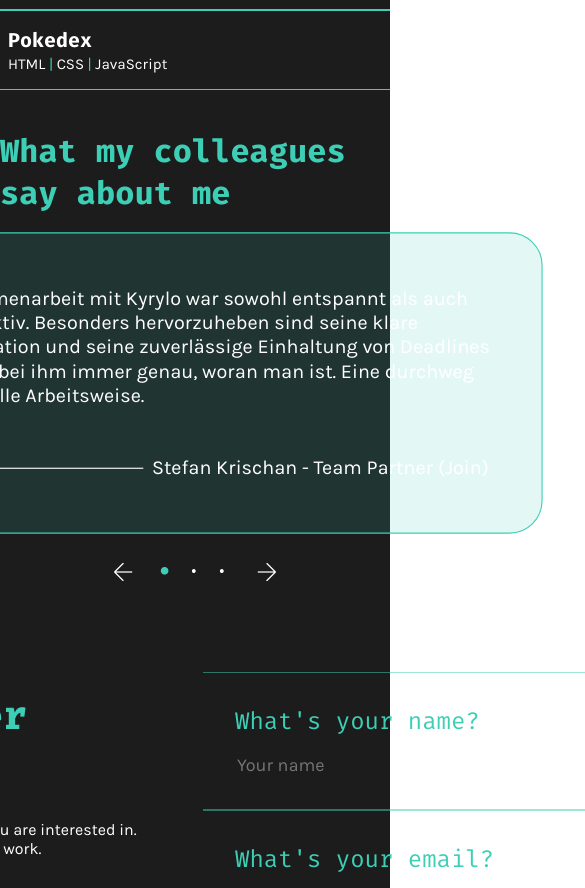
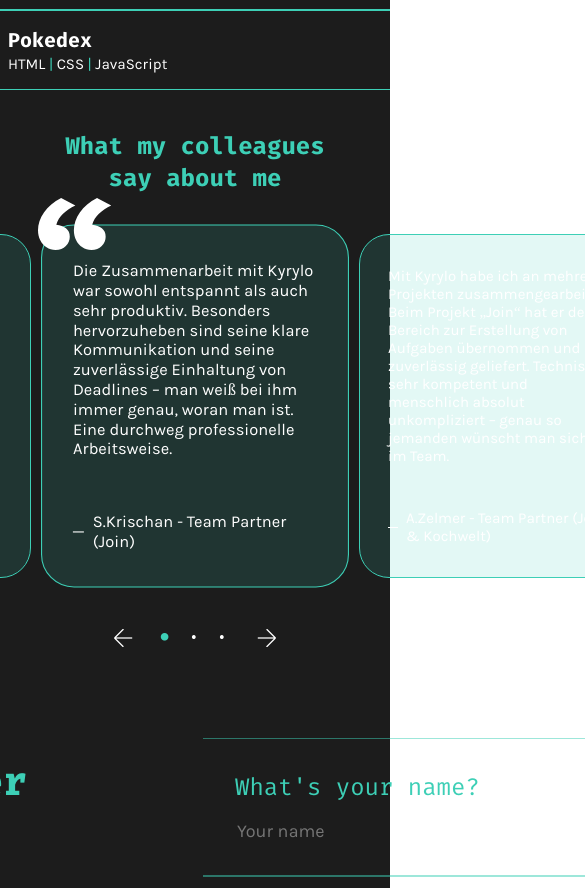
Before and after one commit to Kyrylo-Novikov/Portfolio, an Angular app: page / in a window 390 px wide. Shown: the part 3540-4428 px from the top of the page, 585 px wide, since content can reach past the window. Built offline with nearby package versions, Linux system fonts and the light colour scheme.

Commit message:
feat(references):improve responsive styles down to 320px

```diff
--- a/src/app/references/referenc-item/referenc-item.component.scss
+++ b/src/app/references/referenc-item/referenc-item.component.scss
@@ -5,13 +5,14 @@
   justify-content: space-between;
   background-color: #3dcfb725;
   border: 1px solid var(--color-1);
-  height: 274px;
+  min-height: 300px;
   border-radius: 30px;
   padding: 48px 40px;
   gap: 44px;
   width: 632px;
   transition: transform 0.5s ease;
   > div {
+    gap: 8px;
     display: flex;
     align-items: center;
     justify-content: flex-end;
@@ -20,14 +21,51 @@
       flex: 1;
       height: 1px;
       background-color: var(--color-2);
+      min-width: 10px;
     }
-    > p {
-      white-space: nowrap;
-      padding: 0 8px;
-    }
+    // > p {
+    //   white-space: nowrap;
+    // }
   }
 }
 
 .referenc.active {
   transform: scale(1.1);
 }
+
+@media (max-width: 1024px) {
+  .referenc {
+    width: 500px;
+    min-height: 330px;
+  }
+}
+
+@media (max-width: 800px) {
+  .referenc {
+    width: 400px;
+    padding: 32px 28px;
+  }
+}
+
+@media (max-width: 500px) {
+  .referenc {
+    width: 340px;
+    padding: 32px 28px;
+    > div {
+      align-self: center;
+    }
+    p {
+      font-size: var(--fontSize-1);
+    }
+  }
+}
+
+@media (max-width: 400px) {
+  .referenc {
+    width: 280px;
+
+    p {
+      font-size: var(--fontSize-0);
+    }
+  }
+}
--- a/src/app/references/references.component.html
+++ b/src/app/references/references.component.html
@@ -6,7 +6,15 @@
       alt=""
       class="quotes-icon"
     />
-    <div [@slide]="menuState">
+    <div
+      class="slide-container"
+      [@slide]="{
+        value: menuState,
+        params: {
+          animationDist: animationDist,
+        }
+      }"
+    >
       @for (ref of referenceArray(); track ref.name; let i = $index) {
       <app-referenc [referenc]="ref" [active]="i === 2"></app-referenc>}
     </div>
--- a/src/app/references/references.component.scss
+++ b/src/app/references/references.component.scss
@@ -1,6 +1,5 @@
 @use "./../shared/styles/index" as *;
 section {
-  height: 542px;
   background-color: var(--color-3);
   @extend .d-flex-dirc-c;
   align-items: center;
@@ -10,25 +9,26 @@ section {
     position: relative;
     max-width: 1920px;
     @include font(Karla, var(--fontSize-2), 400, var(--color-2));
-    height: 380px;
     display: flex;
-    overflow: hidden;
     .quotes-icon {
       position: absolute;
-      left: 32%;
-      top: 28px;
+      left: 30%;
+      top: 10px;
       z-index: 1;
     }
-    > div {
+    > .slide-container {
       @extend .d-flex-align-c;
       gap: 140px;
       max-width: 2420px;
       position: relative;
       right: 900px;
+      padding: 40px 0;
     }
   }
   h1 {
     @include font(FiraCode, var(--fontSize-5), 700, var(--color-1));
+    width: 80vw;
+    text-align: center;
   }
 }
 .slide-menu {
@@ -54,7 +54,6 @@ section {
 
 .referenc {
   transition: transform 1s ease-in-out;
-  // transform: scale(1);
 }
 
 .dot {
@@ -63,3 +62,68 @@ section {
     scale: 2;
   }
 }
+
+@media (max-width: 1024px) {
+  section {
+    .references {
+      .slide-container {
+        gap: 80px;
+        right: 450px;
+      }
+      .quotes-icon {
+        left: 34%;
+        top: 8px;
+      }
+    }
+  }
+}
+
+@media (max-width: 800px) {
+  section {
+    .references {
+      .slide-container {
+        gap: 40px;
+        right: 120px;
+      }
+      .quotes-icon {
+        left: 38%;
+        top: 8px;
+        height: 52px;
+      }
+    }
+  }
+}
+
+@media (max-width: 500px) {
+  section {
+    .references {
+      .slide-container {
+        gap: 24px;
+        right: -62px;
+        max-height: 600px;
+      }
+      .quotes-icon {
+        left: 40%;
+        top: -2px;
+      }
+    }
+  }
+}
+
+@media (max-width: 400px) {
+  section {
+    h1 {
+      font-size: var(--fontSize-4);
+    }
+    .references {
+      .slide-container {
+        gap: 24px;
+        right: -152px;
+      }
+      .quotes-icon {
+        left: 41.3%;
+        top: 4px;
+      }
+    }
+  }
+}
--- a/src/app/references/references.component.ts
+++ b/src/app/references/references.component.ts
@@ -1,4 +1,4 @@
-import { Component, OnInit, signal } from '@angular/core';
+import { Component, effect, OnInit, signal } from '@angular/core';
 import { ReferencComponent } from './referenc-item/referenc-item.component';
 import {
   trigger,
@@ -13,6 +13,7 @@ import {
   animateChild,
 } from '@angular/animations';
 import { timeout } from 'rxjs';
+import { ScreenService } from './/../services/screen/screen.service';
 
 @Component({
   selector: 'app-references',
@@ -23,10 +24,13 @@ import { timeout } from 'rxjs';
 
   animations: [
     trigger('slide', [
-      state('left', style({ transform: 'translateX(-32%)' })),
-      state('right', style({ transform: 'translateX(32%)' })),
-      transition('* => left', [animate('1s ease-in-out')]),
-      transition('* => right', [animate('1s ease-in-out')]),
+      state('left', style({ transform: 'translateX(-{{animationDist}})' }), {
+        params: { animationDist: '32%' },
+      }),
+      state('right', style({ transform: 'translateX({{animationDist}})' }), {
+        params: { animationDist: '32%' },
+      }),
+      transition('* => left, * => right', [animate('1s ease-in-out')]),
     ]),
   ],
 })
@@ -36,30 +40,45 @@ export class ReferencesComponent {
   activIndex = signal(0);
   isHoveredLeft: boolean = false;
   isHoveredRight: boolean = false;
+  animationDist: string = '32%';
+
+  constructor(private screen: ScreenService) {
+    effect(() => {
+      if (screen.windowW() >= 1024) {
+        this.animationDist = '32%';
+      } else if (screen.windowW() < 1024 && screen.windowW() > 800) {
+        this.animationDist = '24%';
+      } else if (screen.windowW() < 800 && screen.windowW() > 500) {
+        this.animationDist = '18%';
+      } else if (screen.windowW() < 500) {
+        this.animationDist = '16.8%';
+      }
+    });
+  }
 
   referenceArray = signal<{ name: string; text: string }[]>([
     {
-      name: 'Andrè Zelmer - Team Partner (Join & Kochwelt)',
+      name: 'A.Zelmer - Team Partner (Join & Kochwelt)',
       text: 'Mit Kyrylo habe ich an mehreren Projekten zusammengearbeitet. Beim Projekt „Join“ hat er den Bereich zur Erstellung von Aufgaben übernommen und zuverlässig geliefert. Technisch sehr kompetent und menschlich absolut unkompliziert – genau so jemanden wünscht man sich im Team.',
     },
     {
-      name: 'Zeljako Alacovic - Team Partner (Join)',
+      name: 'Z.Alacovic - Team Partner (Join)',
       text: 'Kyrylo übernahm die Verantwortung für die Eingabelogik und sorgte dafür, dass neue Tasks fehlerfrei an die API übertragen wurden. Seine präzise und stabile Implementierung bildete eine verlässliche Grundlage für das störungsfreie Speichern und Weiterverarbeiten der Daten im gesamten System.',
     },
     {
-      name: 'Stefan Krischan - Team Partner (Join)',
+      name: 'S.Krischan - Team Partner (Join)',
       text: 'Die Zusammenarbeit mit Kyrylo war sowohl entspannt als auch sehr produktiv. Besonders hervorzuheben sind seine klare Kommunikation und seine zuverlässige Einhaltung von Deadlines – man weiß bei ihm immer genau, woran man ist. Eine durchweg professionelle Arbeitsweise.',
     },
     {
-      name: 'Andrè Zelmer - Team Partner (Join & Kochwelt)',
+      name: 'A.Zelmer - Team Partner (Join & Kochwelt)',
       text: 'Mit Kyrylo habe ich an mehreren Projekten zusammengearbeitet. Beim Projekt „Join“ hat er den Bereich zur Erstellung von Aufgaben übernommen und zuverlässig geliefert. Technisch sehr kompetent und menschlich absolut unkompliziert – genau so jemanden wünscht man sich im Team.',
     },
     {
-      name: 'Zeljako Alacovic - Team Partner (Join)',
+      name: 'Z.Alacovic - Team Partner (Join)',
       text: 'Kyrylo übernahm die Verantwortung für die Eingabelogik und sorgte dafür, dass neue Tasks fehlerfrei an die API übertragen wurden. Seine präzise und stabile Implementierung bildete eine verlässliche Grundlage für das störungsfreie Speichern und Weiterverarbeiten der Daten im gesamten System.',
     },
     {
-      name: 'Stefan Krischan - Team Partner (Join)',
+      name: 'S.Krischan - Team Partner (Join)',
       text: 'Die Zusammenarbeit mit Kyrylo war sowohl entspannt als auch sehr produktiv. Besonders hervorzuheben sind seine klare Kommunikation und seine zuverlässige Einhaltung von Deadlines – man weiß bei ihm immer genau, woran man ist. Eine durchweg professionelle Arbeitsweise.',
     },
   ]);
```
